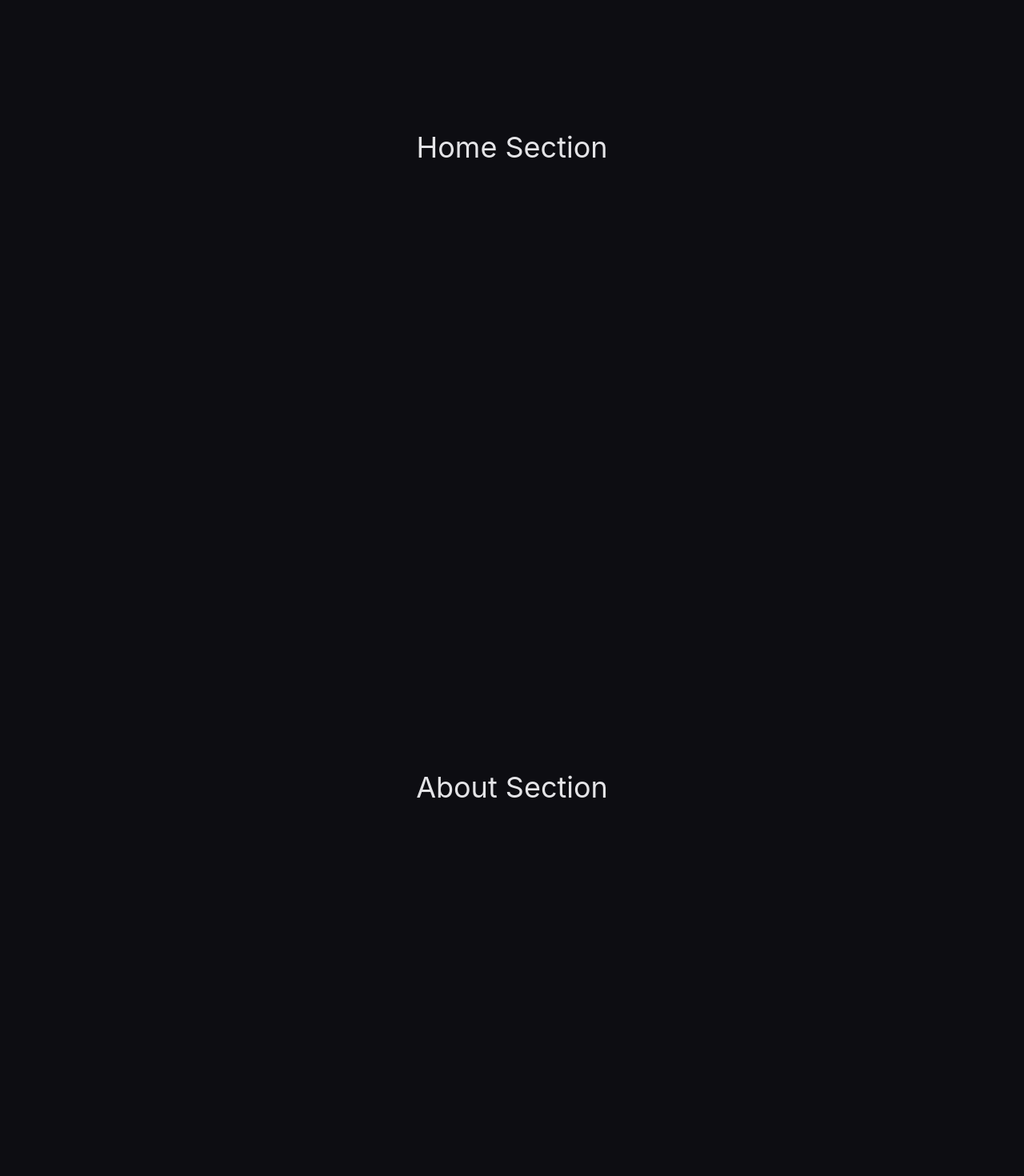
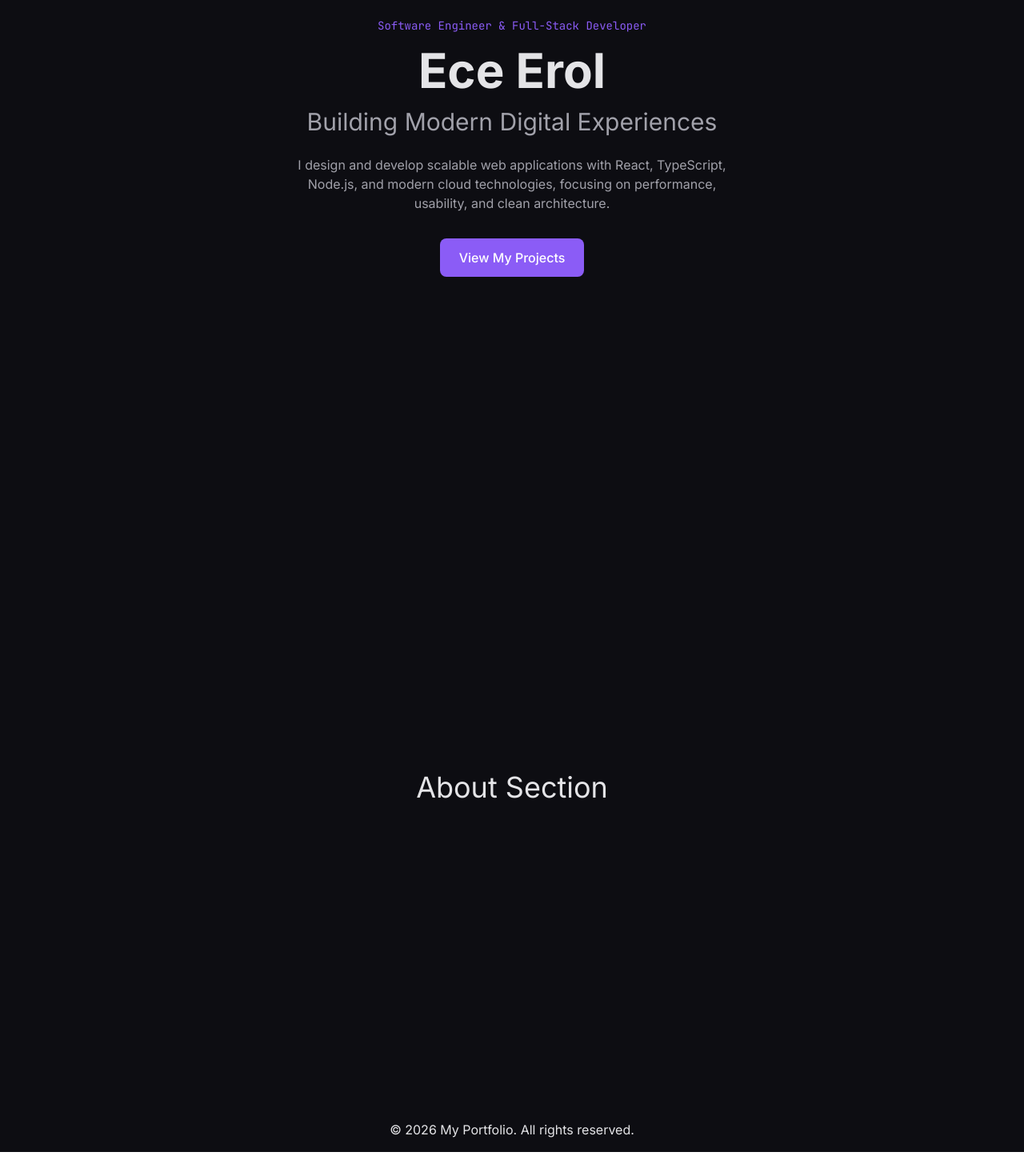
Before and after one commit to eceeroll/portfolio-website, a React (Vite) app in the folder frontend/: page / in a window 1280 px wide. Shown: the part 280-1750 px from the top of the page at 80% size. After the commit the page ends 1720 px from the top, so only its background shows below. Built offline with nearby package versions, Linux system fonts and the light colour scheme.

Commit message:
feat: restructure layout components

```diff
--- a/frontend/index.html
+++ b/frontend/index.html
@@ -2,8 +2,13 @@
 <html lang="en">
   <head>
     <meta charset="UTF-8" />
-    <link rel="icon" type="image/svg+xml" href="/favicon.svg" />
     <meta name="viewport" content="width=device-width, initial-scale=1.0" />
+    <link rel="preconnect" href="https://fonts.googleapis.com" />
+    <link rel="preconnect" href="https://fonts.gstatic.com" crossorigin />
+    <link
+      href="https://fonts.googleapis.com/css2?family=Inter:wght@400;500;600;700&family=JetBrains+Mono:wght@400;500&display=swap"
+      rel="stylesheet"
+    />
     <title>Ece Erol</title>
   </head>
   <body>
--- a/frontend/src/App.tsx
+++ b/frontend/src/App.tsx
@@ -1,38 +1,21 @@
-import Navbar from "./components/Navbar";
+import Footer from "./components/layout/Footer";
+import Navbar from "./components/layout/Navbar";
+import AboutSection from "./components/sections/About";
+import ContactSection from "./components/sections/Contact";
+import HeroSection from "./components/sections/Hero";
+import ProjectsSection from "./components/sections/Projects";
 
 function App() {
   return (
     <>
       <Navbar />
       <main className="bg-background text-text pt-16">
-        <section
-          id="home"
-          className="min-h-screen flex items-center justify-center"
-        >
-          <h1 className="text-4xl">Home Section</h1>
-        </section>
-
-        <section
-          id="about"
-          className="min-h-screen flex items-center justify-center"
-        >
-          <h1 className="text-4xl">About Section</h1>
-        </section>
-
-        <section
-          id="projects"
-          className="min-h-screen flex items-center justify-center"
-        >
-          <h1 className="text-4xl">Projects Section</h1>
-        </section>
-
-        <section
-          id="contact"
-          className="min-h-screen flex items-center justify-center"
-        >
-          <h1 className="text-4xl">Contact Section</h1>
-        </section>
+        <HeroSection />
+        <AboutSection />
+        <ProjectsSection />
+        <ContactSection />
       </main>
+      <Footer />
     </>
   );
 }
--- /dev/null
+++ b/frontend/src/components/layout/Footer.tsx
@@ -0,0 +1,15 @@
+const Footer = () => {
+  return (
+    <>
+      <footer className="bg-background text-text p-4">
+        <div className="container mx-auto text-center">
+          <p>
+            &copy; {new Date().getFullYear()} My Portfolio. All rights reserved.
+          </p>
+        </div>
+      </footer>
+    </>
+  );
+};
+
+export default Footer;
--- /dev/null
+++ b/frontend/src/components/sections/About.tsx
@@ -0,0 +1,12 @@
+const AboutSection = () => {
+  return (
+    <section
+      id="about"
+      className="min-h-screen flex items-center justify-center"
+    >
+      <h1 className="text-4xl">About Section</h1>
+    </section>
+  );
+};
+
+export default AboutSection;
--- /dev/null
+++ b/frontend/src/components/sections/Contact.tsx
@@ -0,0 +1,5 @@
+const ContactSection = () => {
+  return <></>;
+};
+
+export default ContactSection;
--- /dev/null
+++ b/frontend/src/components/sections/Hero.tsx
@@ -0,0 +1,35 @@
+const HeroSection = () => {
+  return (
+    <section
+      id="home"
+      className="min-h-screen flex flex-col items-center justify-center text-center px-6"
+    >
+      <p className="text-primary font-mono text-sm mb-4">
+        Software Engineer & Full-Stack Developer
+      </p>
+
+      <h1 className="text-5xl md:text-6xl font-bold text-text mb-4">
+        Ece Erol
+      </h1>
+
+      <h2 className="text-2xl md:text-3xl text-text-muted mb-6">
+        Building Modern Digital Experiences
+      </h2>
+
+      <p className="max-w-xl text-text-muted mb-8">
+        I design and develop scalable web applications with React, TypeScript,
+        Node.js, and modern cloud technologies, focusing on performance,
+        usability, and clean architecture.
+      </p>
+
+      <a
+        href="#projects"
+        className="bg-primary hover:bg-primary-hover text-white px-6 py-3 rounded-lg font-medium transition-colors"
+      >
+        View My Projects
+      </a>
+    </section>
+  );
+};
+
+export default HeroSection;
--- /dev/null
+++ b/frontend/src/components/sections/Projects.tsx
@@ -0,0 +1,5 @@
+const ProjectsSection = () => {
+  return <></>;
+};
+
+export default ProjectsSection;
--- a/frontend/src/components/ProjectCard.tsx
+++ b/frontend/src/components/ui/ProjectCard.tsx
@@ -1,4 +1,4 @@
-import type { Project } from "../types/Project";
+import type { Project } from "../../types/Project";
 
 interface ProjectCardProps {
   project: Project;
--- a/frontend/src/index.css
+++ b/frontend/src/index.css
@@ -8,4 +8,14 @@
   --color-text: #e4e4e7;
   --color-text-muted: #a1a1aa;
   --color-border: #27272a;
+  --font-sans: "Inter", sans-serif;
+  --font-mono: "JetBrains Mono", monospace;
 }
+
+html {
+  scroll-behavior: smooth;
+}
+
+body {
+  font-family: var(--font-sans);
+}
```
Also changed, not shown: frontend/src/components/layout/Navbar.tsx (renamed from frontend/src/components/Navbar.tsx).
